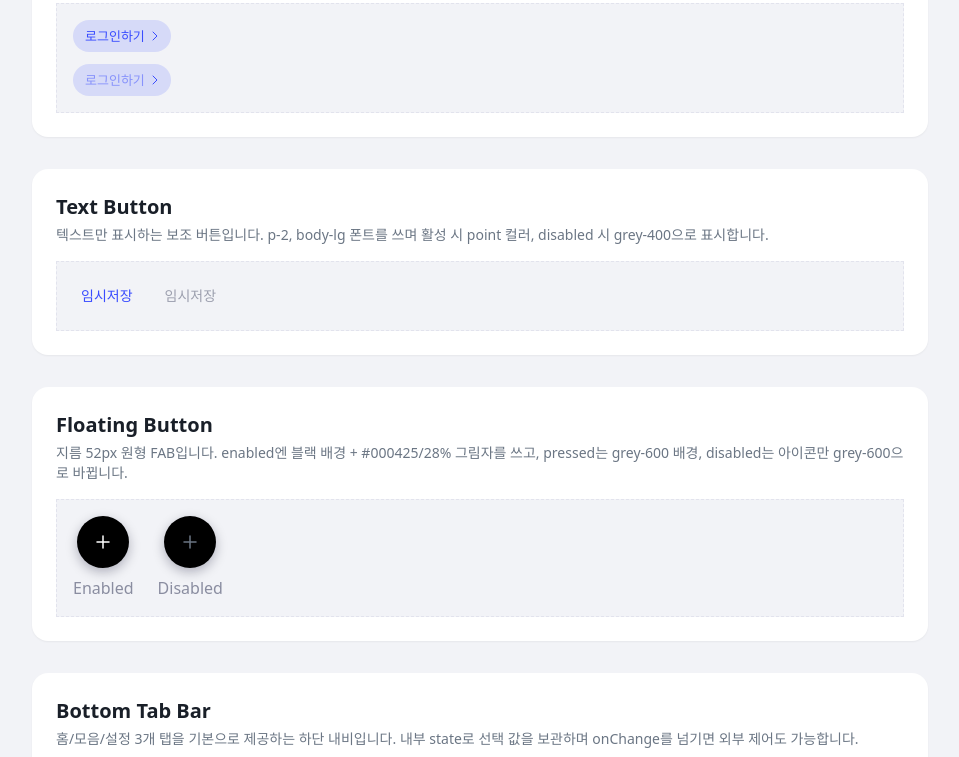
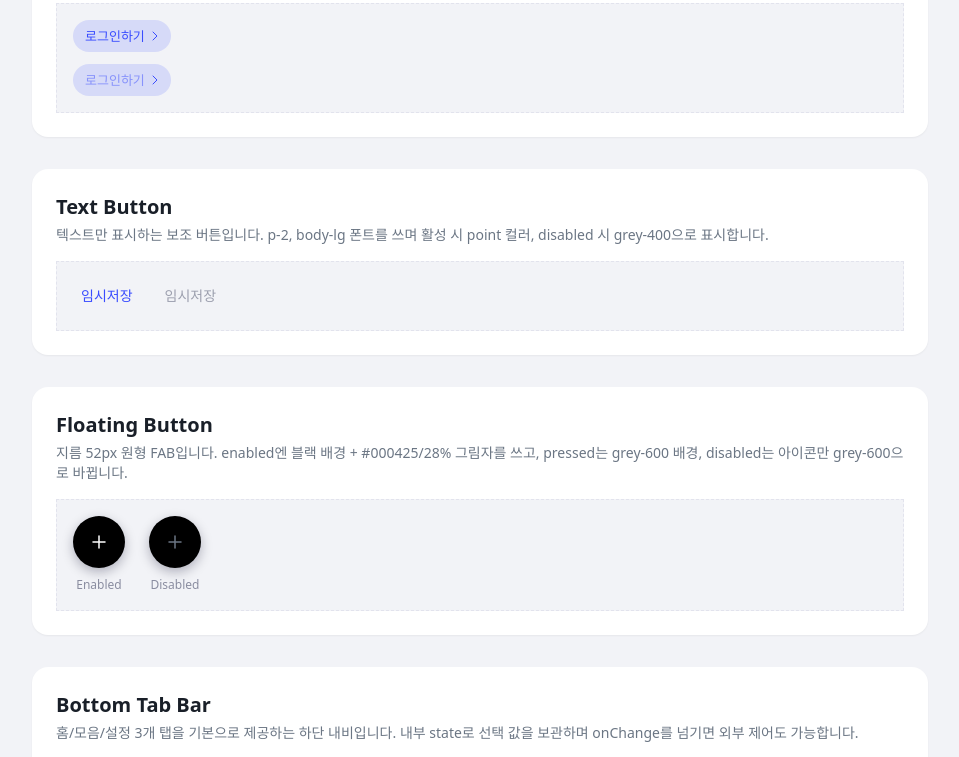
Before and after one commit to TeamDoLink/doLink-web-client, a React (Vite) app: page /test in a window 1280 px wide. Shown: the part 1261-2018 px from the top of the page, without its empty margins (160-1119 px from the left). Built offline with nearby package versions, Linux system fonts and the light colour scheme.

Commit message:
chore: 테스트 페이지 lint 경고 수정

```diff
--- a/src/pages/test.tsx
+++ b/src/pages/test.tsx
@@ -38,7 +38,7 @@ const sections = [
     description:
       'radius 6px, px-3 py-2 패딩을 가진 토글형 칩입니다. 컴포넌트 내부에서 상태를 관리하며 선택 시 point 컬러 테두리/텍스트가 활성화됩니다.',
     component: (
-      <div className='gap- flex flex-wrap'>
+      <div className='flex flex-wrap gap-3'>
         <ChipButton>2025 연말 도쿄여행</ChipButton>
       </div>
     ),
@@ -95,11 +95,11 @@ const sections = [
       <div className='flex flex-wrap gap-6'>
         <div className='flex flex-col items-center gap-2'>
           <FloatingButton aria-label='Enabled plus' />
-          <span className='text-caption text-grey-500'>Enabled</span>
+          <span className='text-caption-sm text-grey-500'>Enabled</span>
         </div>
         <div className='flex flex-col items-center gap-2'>
           <FloatingButton visualState='disabled' aria-label='Disabled plus' />
-          <span className='text-caption text-grey-500'>Disabled</span>
+          <span className='text-caption-sm text-grey-500'>Disabled</span>
         </div>
       </div>
     ),
--- a/src/pages/test_yj1.tsx
+++ b/src/pages/test_yj1.tsx
@@ -155,7 +155,7 @@ function ClearableSearchInputDemo() {
   );
 }
 
-const Test_yj1 = () => {
+export default function TestYj1() {
   const [searchQuery, setSearchQuery] = useState('');
   const [searchLinkQuery, setSearchLinkQuery] = useState('');
   const [sortValue, setSortValue] = useState('latest');
@@ -628,6 +628,4 @@ const Test_yj1 = () => {
       </div>
     </main>
   );
-};
-
-export default Test_yj1;
+}
```
